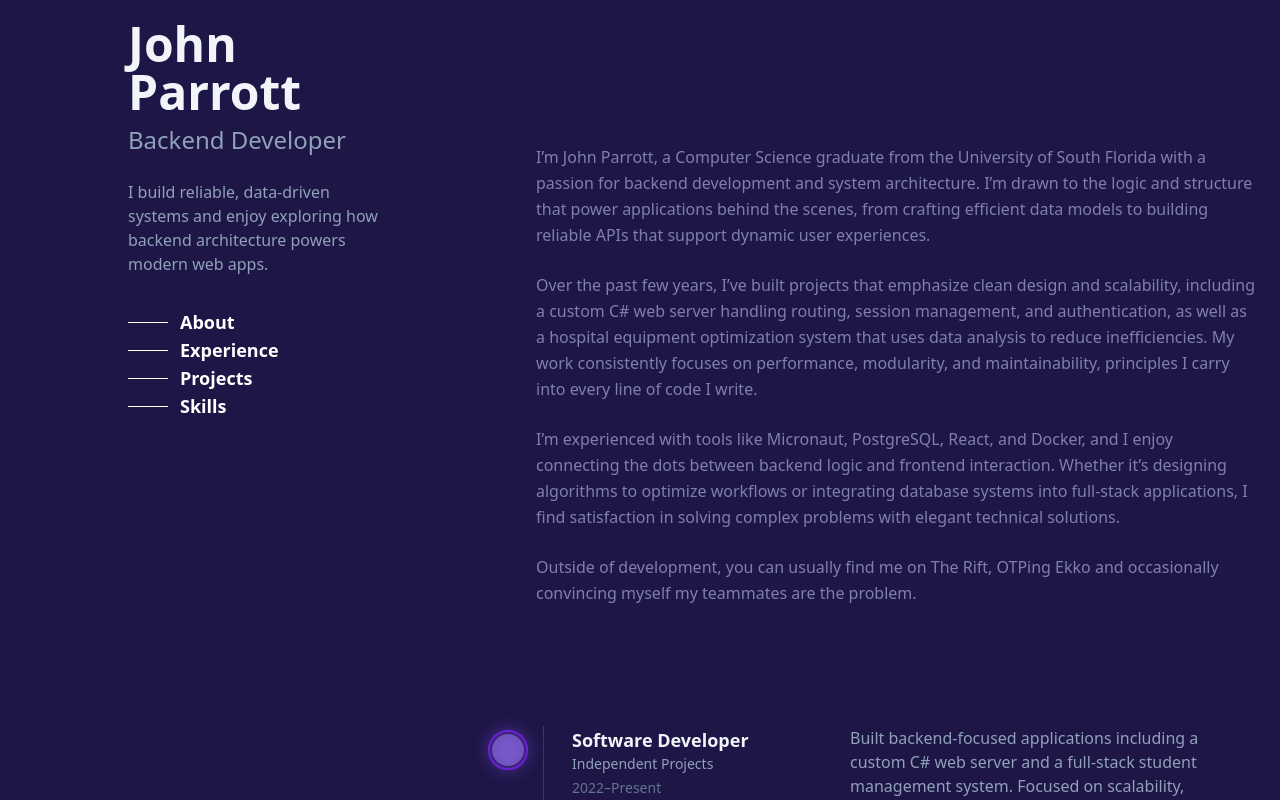
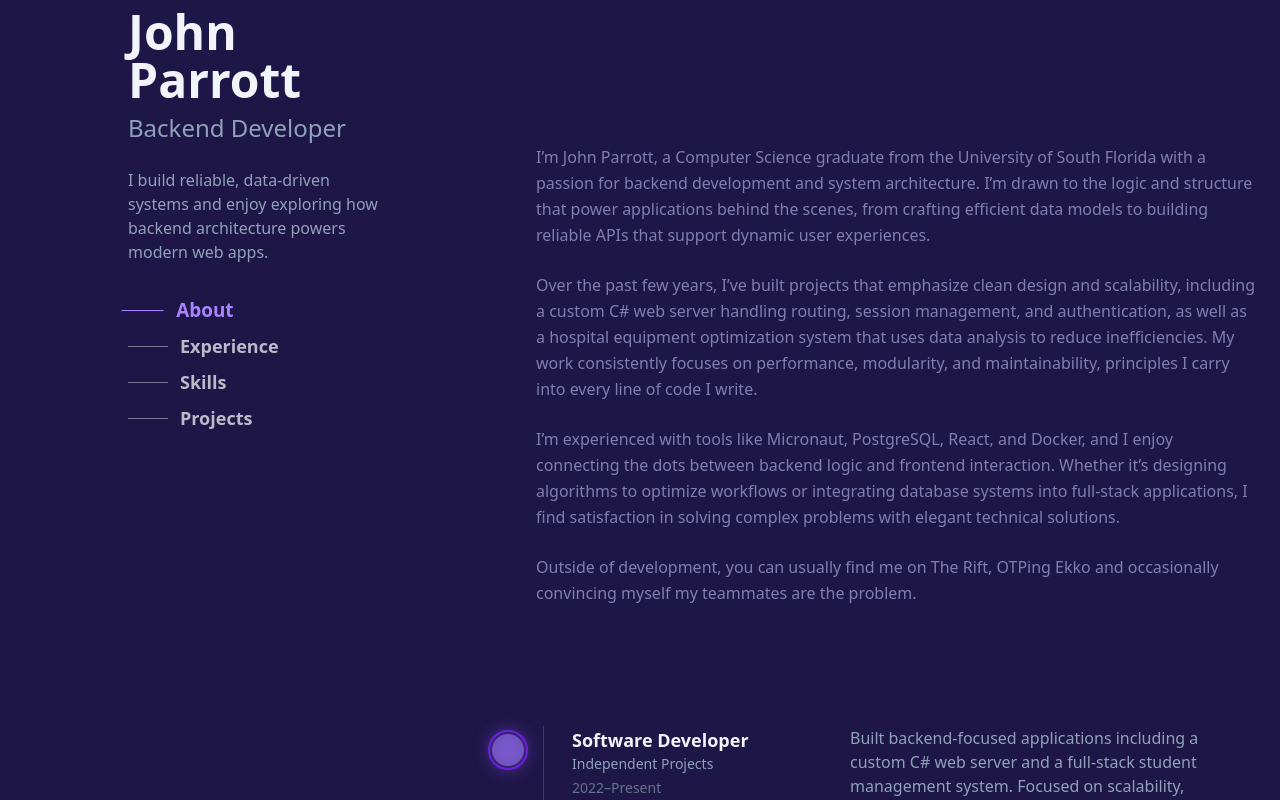
Before and after one commit to Docoppolis/Portfolio, a React (Vite) app: page / in a window 1280 px wide. Shown: the top 800 px of the page. Built offline with nearby package versions, Linux system fonts and the light colour scheme.

Commit message:
Added sections and animated tabs

```diff
--- a/package.json
+++ b/package.json
@@ -12,6 +12,7 @@
   "dependencies": {
     "@studio-freight/lenis": "^1.0.42",
     "@tailwindcss/vite": "^4.1.16",
+    "framer-motion": "^12.23.24",
     "react": "^19.1.1",
     "react-dom": "^19.1.1"
   },
--- a/src/App.jsx
+++ b/src/App.jsx
@@ -28,6 +28,10 @@ export default function App() {
     };
     requestAnimationFrame(raf);
 
+    lenis.on("scroll", () => {
+      window.dispatchEvent(new Event("scroll"));
+    });
+
     return () => lenis.destroy();
   }, []);
 
@@ -38,20 +42,19 @@ export default function App() {
 
       {/* Left column */}
       <div className="w-[40%] sticky top-0 h-screen flex items-center justify-center pb-90">
-        <Hero />
+        <Hero lenisRef={lenisRef} />
       </div>
 
       {/* Right column (Lenis-controlled scroll area) */}
       <div className="flex-1 pr-[calc(100vw-100%)] pt-20">
         <div className="max-w-3xl mx-auto px-6 py-16 space-y-24">
-          <About />
-          <Experience lenisRef={lenisRef} />
+          <section id="about"><About /></section>
+          <section id="experience"><Experience lenisRef={lenisRef} /></section>
         </div>
 
-        <Skills />
+        <section id="skills"><Skills /></section>
 
-        {/*Projects*/}
-        <Projects />
+        <section id="projects"><Projects /></section>
 
 
       </div>
--- a/src/components/Hero.jsx
+++ b/src/components/Hero.jsx
@@ -1,28 +1,88 @@
-export default function Hero() {
+import { useState, useEffect } from "react";
+
+export default function Hero({ lenisRef }) {
+  const [activeSection, setActiveSection] = useState(null);
+
+  useEffect(() => {
+    const sections = document.querySelectorAll("section[id]");
+    const observer = new IntersectionObserver(
+      (entries) => {
+        entries.forEach((entry) => {
+          if (entry.isIntersecting) {
+            setActiveSection(entry.target.id);
+          }
+        });
+      },
+      { threshold: 0.5 } // triggers when 50% of section is visible
+    );
+
+    sections.forEach((section) => observer.observe(section));
+    return () => observer.disconnect();
+  }, []);
+
+  // Smooth scroll to section using Lenis
+  const scrollToSection = (id) => {
+    const lenis = lenisRef?.current;
+    const target = document.getElementById(id);
+    if (lenis && target) {
+      lenis.scrollTo(target, { offset: -100 }); // optional offset to avoid overlapping
+    }
+  };
+
   return (
     <div className="flex-[0.5]">
+      {/* Header content */}
       <h1 className="text-5xl font-bold mb-2">John Parrott</h1>
       <h2 className="text-2xl text-slate-400 mb-6">Backend Developer</h2>
       <p className="text-slate-400 mb-8">
         I build reliable, data-driven systems and enjoy exploring how backend
         architecture powers modern web apps.
       </p>
-      <div className="flex items-center gap-3">
-        <div className="w-10 h-px bg-white"></div>
-        <span className="text-white text-lg font-semibold">About</span>
+
+      {/* Navigation Tabs */}
+      <div className="flex flex-col space-y-2">
+        <Tab
+          label="About"
+          active={activeSection === "about"}
+          onClick={() => scrollToSection("about")}
+        />
+        <Tab
+          label="Experience"
+          active={activeSection === "experience"}
+          onClick={() => scrollToSection("experience")}
+        />
+        <Tab
+          label="Skills"
+          active={activeSection === "skills"}
+          onClick={() => scrollToSection("skills")}
+        />
+        <Tab
+          label="Projects"
+          active={activeSection === "projects"}
+          onClick={() => scrollToSection("projects")}
+        />
       </div>
-      <div className="flex items-center gap-3">
-        <div className="w-10 h-px bg-white"></div>
-        <h4 className="text-white text-lg font-semibold">Experience</h4>
-      </div>
-      <div className="flex items-center gap-3">
-        <div className="w-10 h-px bg-white"></div>
-        <h5 className="text-white text-lg font-semibold">Projects</h5>
-      </div>
-      <div className="flex items-center gap-3">
-        <div className="w-10 h-px bg-white"></div>
-        <h6 className="text-white text-lg font-semibold">Skills</h6>
-      </div>
+
+
+
     </div>
   );
 }
+
+function Tab({ label, active, onClick }) {
+  return (
+    <div
+      onClick={onClick}
+      className={`flex items-center gap-3 cursor-pointer transition-all duration-300 ${
+        active ? "text-violet-400 scale-[1.05]" : "text-white/70"
+      }`}
+    >
+      <div
+        className={`w-10 h-px transition-all duration-300 ${
+          active ? "bg-violet-400" : "bg-white/40"
+        }`}
+      ></div>
+      <span className="text-lg font-semibold">{label}</span>
+    </div>
+  );
+}
```
Also changed, not shown: 1 other file (tests, documents, lock files or other folders).
